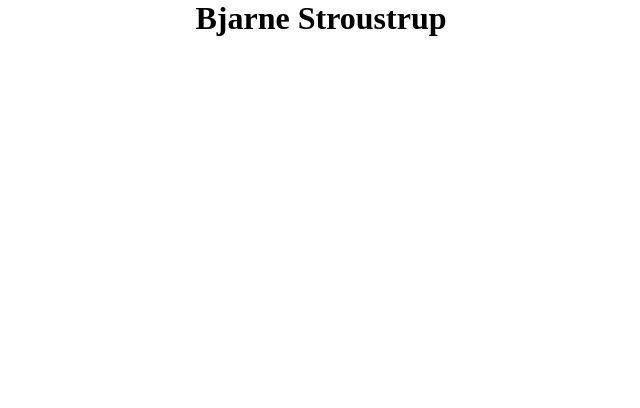
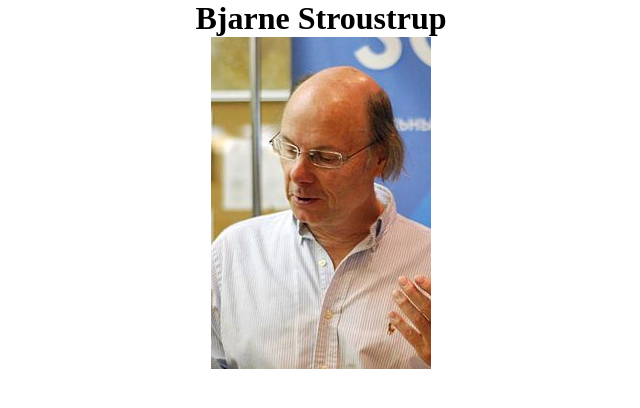
Before and after one commit to leekunrigas/Microverse-trial-2, a plain HTML site: page index.html in a window 1280 px wide. Shown: the whole page, without its empty margins (319-959 px from the left). Drawn offline with Linux system fonts and the light colour scheme.

Commit message:
user storie from 3 to 4

```diff
--- a/index.html
+++ b/index.html
@@ -2,17 +2,19 @@
 <html lang="en">
   <head>
     <meta charset="UTF-8" />
-    <title>Fork Me! FCC: Test Suite Template</title>
+    <title>Tribute Page : Wabo & Rigas</title>
     <link rel="stylesheet" href="css/style.css" />
   </head>
 
   <body>
-    <script src="https://cdn.freecodecamp.org/testable-projects-fcc/v1/bundle.js"></script>
 
     <main id="main">
       <h1 id="title">Bjarne Stroustrup</h1>
+      <div id="img-div">
+        <img src="assets/Bjarne-stroustrup.jpg" alt="Bjarne-stroustrup-image" id="image">
+      </div>
     </main>
-
+    <script src="https://cdn.freecodecamp.org/testable-projects-fcc/v1/bundle.js"></script>
     <script src="js/index.js"></script>
   </body>
 </html>
```
Also changed, not shown: assets/Bjarne-stroustrup.jpg (added).
